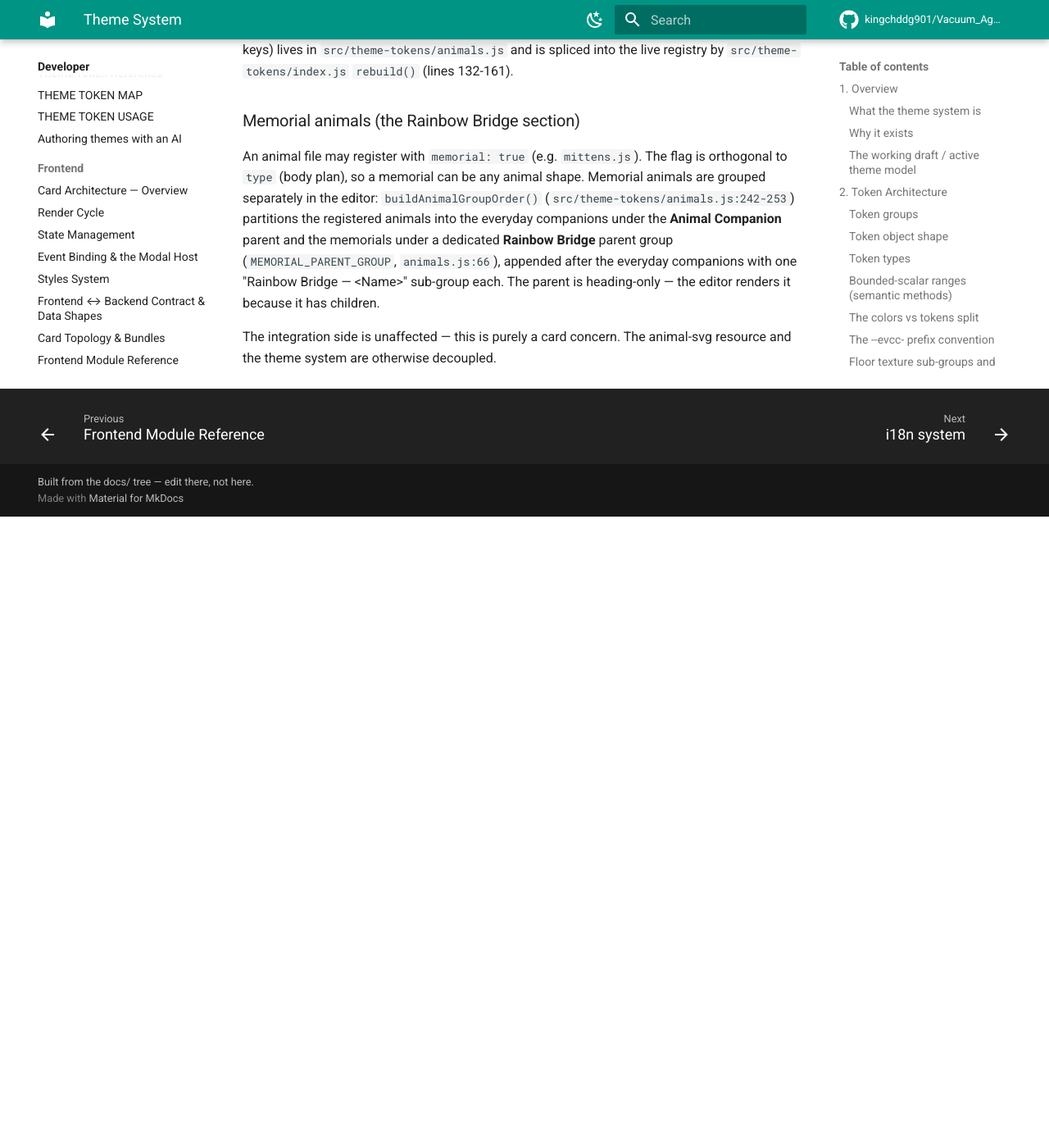
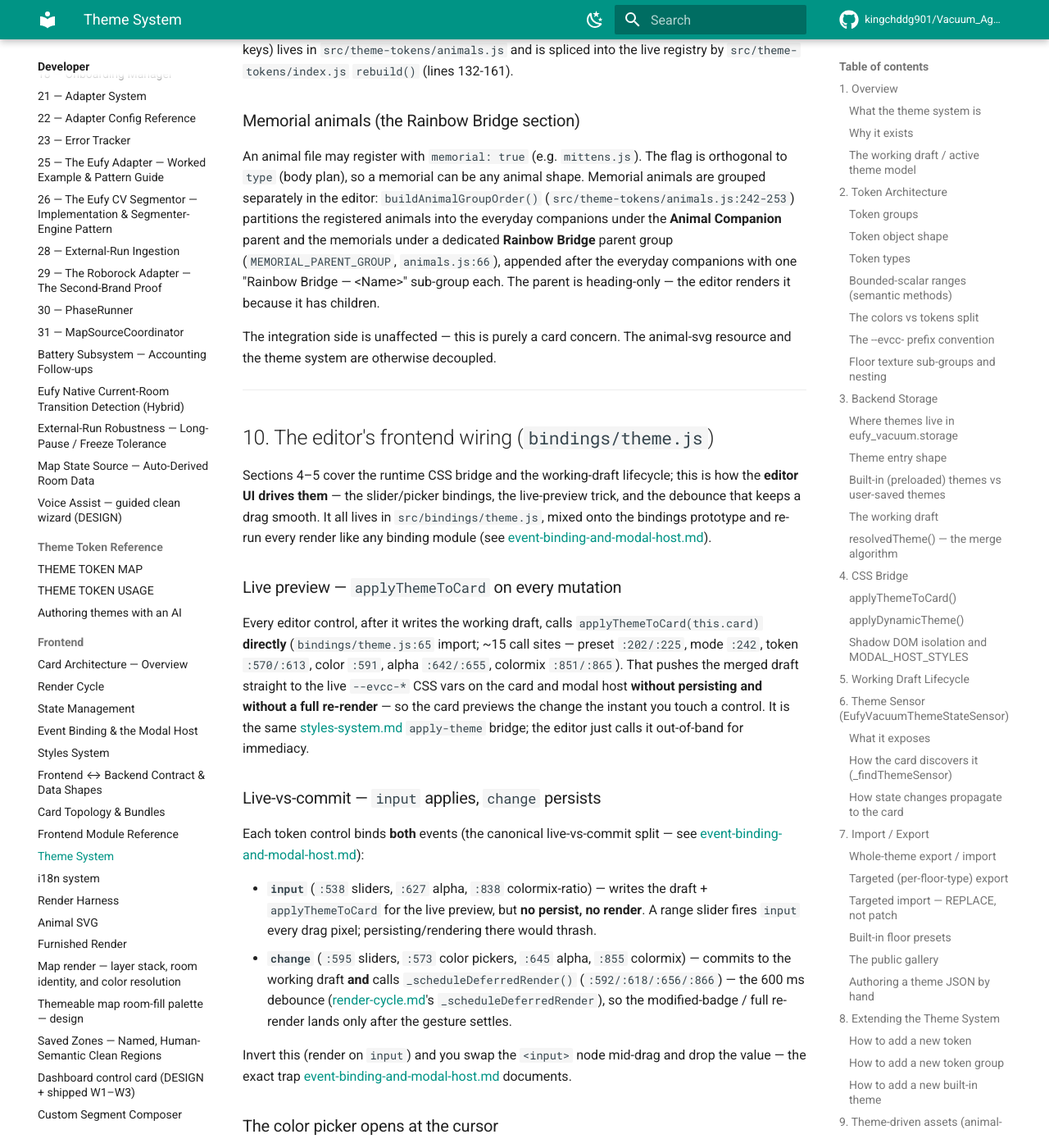
Before and after one commit to kingchddg901/Vacuum_Agent, an MkDocs documentation site: the page built from docs/dev/frontend/theme-system.md, in a window 1280 px wide and 1400 px high, scrolled down 20270 px. Shown: the whole window at 82% size. Built offline with MkDocs 1.6.1 and Material for MkDocs 9.7.7, drawn with Linux system fonts in a browser that asks for light colours; comment, search, counter and statistics services are not loaded; before the commit the page ends 20900 px from its top, so only the background shows below that; some of the changed text lies outside the part shown.

Commit message:
docs(frontend): add the theme-editor frontend-wiring section (E)
Extend theme-system.md (§10) with the editor's INTERACTION mechanics from
bindings/theme.js — the delta over §4 (CSS bridge) / §5 (working-draft lifecycle):
the apply-for-live-preview pattern (~15 applyThemeToCard call sites, out-of-band of
the render), the live-vs-commit split (input applies + previews, no render; change
persists + _scheduleDeferredRender's 600ms debounce), the color-picker-at-cursor
(offsetParent-anchored positioning), and the editor action map. Cross-links
event-binding (live-vs-commit), styles-system (the bridge), render-cycle
(deferred render), i18n. mkdocs --strict green.

Co-Authored-By: Claude Opus 4.8 (1M context) <noreply@anthropic.com>

```diff
--- a/docs/dev/frontend/theme-system.md
+++ b/docs/dev/frontend/theme-system.md
@@ -610,3 +610,43 @@ dedicated **Rainbow Bridge** parent group (`MEMORIAL_PARENT_GROUP`,
 editor renders it because it has children.
 
 The integration side is unaffected — this is purely a card concern. The animal-svg resource and the theme system are otherwise decoupled.
+
+---
+
+## 10. The editor's frontend wiring (`bindings/theme.js`)
+
+Sections 4–5 cover the runtime CSS bridge and the working-draft lifecycle; this is how the **editor UI drives them** — the slider/picker bindings, the live-preview trick, and the debounce that keeps a drag smooth. It all lives in `src/bindings/theme.js`, mixed onto the bindings prototype and re-run every render like any binding module (see [event-binding-and-modal-host.md](event-binding-and-modal-host.md)).
+
+### Live preview — `applyThemeToCard` on every mutation
+
+Every editor control, after it writes the working draft, calls `applyThemeToCard(this.card)` **directly** (`bindings/theme.js:65` import; ~15 call sites — preset `:202/:225`, mode `:242`, token `:570/:613`, color `:591`, alpha `:642/:655`, colormix `:851/:865`). That pushes the merged draft straight to the live `--evcc-*` CSS vars on the card and modal host **without persisting and without a full re-render** — so the card previews the change the instant you touch a control. It is the same [styles-system.md](styles-system.md) `apply-theme` bridge; the editor just calls it out-of-band for immediacy.
+
+### Live-vs-commit — `input` applies, `change` persists
+
+Each token control binds **both** events (the canonical live-vs-commit split — see [event-binding-and-modal-host.md](event-binding-and-modal-host.md)):
+
+- **`input`** (`:538` sliders, `:627` alpha, `:838` colormix-ratio) — writes the draft + `applyThemeToCard` for the live preview, but **no persist, no render**. A range slider fires `input` every drag pixel; persisting/rendering there would thrash.
+- **`change`** (`:595` sliders, `:573` color pickers, `:645` alpha, `:855` colormix) — commits to the working draft **and** calls `_scheduleDeferredRender()` (`:592/:618/:656/:866`) — the 600 ms debounce ([render-cycle.md](render-cycle.md)'s `_scheduleDeferredRender`), so the modified-badge / full re-render lands only after the gesture settles.
+
+Invert this (render on `input`) and you swap the `<input>` node mid-drag and drop the value — the exact trap [event-binding-and-modal-host.md](event-binding-and-modal-host.md) documents.
+
+### The color picker opens at the cursor
+
+A theme color swatch is a hidden native `<input type="color">`; double-tapping the token opens it. Before `picker.click()` (`:1114`) the handler positions the picker at the click point, measured against its `offsetParent` (`:1108-1110`) so it stays correct through the card's transforms/scroll — `offsetParent` is `null` for a shadow-DOM-hosted element, which is why the measurement is anchored rather than absolute. (Fixed the "picker opens low / unusable" bug.)
+
+### The editor action map
+
+Non-token controls are plain click / input bindings → state mutators:
+
+| Control | Selector · line | Does |
+|---|---|---|
+| Tabs (Themes / Palette / Tokens) | `[data-theme-tab]` `:182` | switch editor tab |
+| Preset swatch | `[data-theme-preset]` `:194` | apply a palette preset to the draft |
+| Mode (light / dark) | `[data-theme-mode]` `:240` | flip the draft's scheme |
+| Group filter / toggle / search | `[data-theme-group-*]` `:474/:490/:523` | filter the token list |
+| Search / modified-only | `[data-theme-search]` `:505`, `[data-theme-modified-only]` `:511` | narrow to matching / changed tokens |
+| Reset token / group | `[data-theme-reset]` `:931`, `[data-theme-group-reset]` `:973` | clear draft overrides back to default |
+| Save theme | `[data-action='save-theme']` `:1174` | persist the draft as a named theme (§5) |
+| Delete / import / export | later handlers in `bindings/theme.js` | the import/export data flow is §7 |
+
+All editor UI state (open groups, search query, group filter, the working draft + dirty flag) lives in `state/theme.js` (§5); these bindings only read/write it and re-apply. Editor labels route through i18n like everything else ([i18n-system.md](i18n-system.md)) — the token-name labels resolve from `vocab.theme_token.*`.
```
